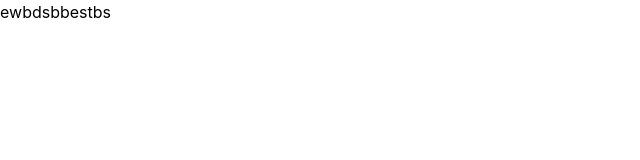
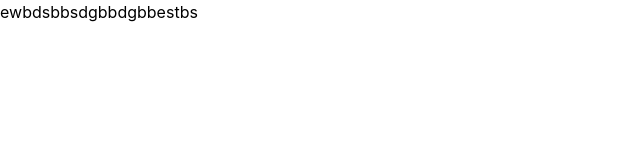
Before and after one commit to junaidkm/node-1-day, a React app: page / in a window 1280 px wide. Shown: the top 160 px of the page, without its empty margins (0-640 px from the left). Built offline with nearby package versions, Linux system fonts and the light colour scheme; the HTML template or start-up script is replaced by a standard one.

Commit message:
update project

```diff
--- a/src/App.jsx
+++ b/src/App.jsx
@@ -2,7 +2,7 @@ import React from 'react'
 
 function App() {
   return (
-    <div>ewbdsbbestbs</div>
+    <div>ewbdsbbsdgbbdgbbestbs</div>
   )
 }
 
```
